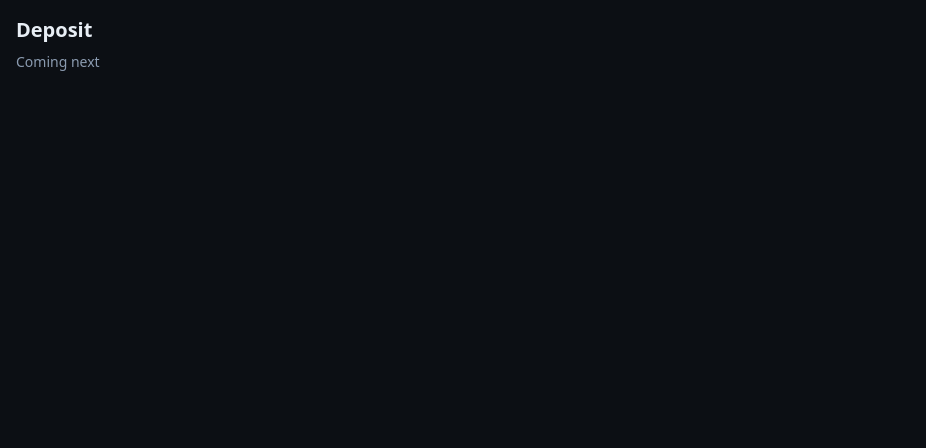
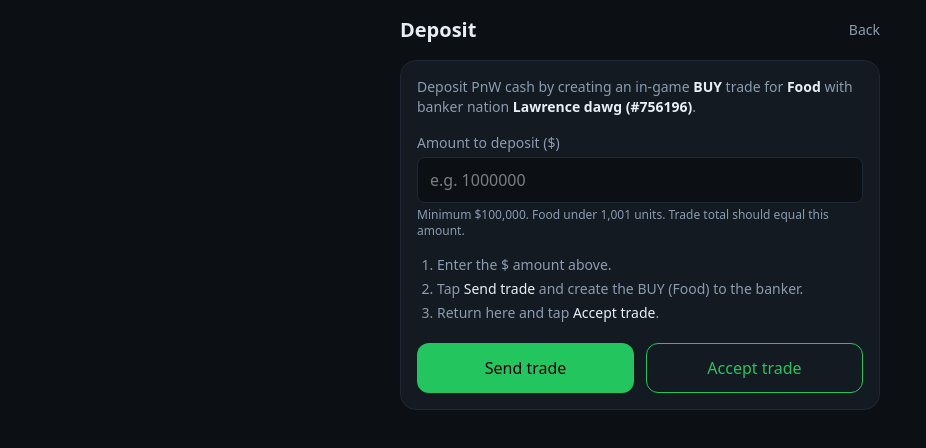
Before and after one commit to Olubest0090/Orbis-bet, a Next.js app: page /me/deposit in a window 1280 px wide. Shown: the top 448 px of the page, without its empty margins (0-926 px from the left). Built offline with nearby package versions, Linux system fonts and the light colour scheme.

Commit message:
Deposit page UI: Send trade + Accept trade placeholder

```diff
--- /dev/null
+++ b/app/api/deposit/accept/route.ts
@@ -0,0 +1,33 @@
+import { NextResponse } from "next/server";
+import { getSessionUserId } from "@/lib/auth";
+
+export async function POST(req: Request) {
+  const userId = await getSessionUserId();
+  if (!userId) {
+    return NextResponse.json({ error: "Not logged in" }, { status: 401 });
+  }
+
+  let amount = 0;
+  try {
+    const body = await req.json();
+    amount = Number(body.amount);
+  } catch {
+    return NextResponse.json({ error: "Invalid body" }, { status: 400 });
+  }
+
+  if (!Number.isFinite(amount) || amount < 100_000) {
+    return NextResponse.json(
+      { error: "Amount must be at least $100,000" },
+      { status: 400 }
+    );
+  }
+
+  // Trade accept + balance credit not wired yet (needs confirmed P&W mutation / manual flow).
+  return NextResponse.json(
+    {
+      error:
+        "Accept trade is not connected to Politics & War yet. UI works; auto-accept comes next.",
+    },
+    { status: 501 }
+  );
+}
--- a/app/me/deposit/page.tsx
+++ b/app/me/deposit/page.tsx
@@ -1,8 +1,129 @@
-export default function Page() {
+"use client";
+
+import Link from "next/link";
+import { useState } from "react";
+
+const BANKER_LEADER = "Lawrence dawg";
+const BANKER_NATION_ID = 756196;
+const TRADE_URL =
+  "https://politicsandwar.com/nation/trade/create?leadername=Lawrence+dawg";
+const MIN_DEPOSIT = 100_000;
+
+export default function DepositPage() {
+  const [amount, setAmount] = useState("");
+  const [message, setMessage] = useState("");
+  const [loading, setLoading] = useState(false);
+
+  const amountNum = Number(String(amount).replace(/,/g, ""));
+  const validAmount = Number.isFinite(amountNum) && amountNum >= MIN_DEPOSIT;
+
+  function onSendTrade() {
+    setMessage("");
+    if (!validAmount) {
+      setMessage(`Enter at least $${MIN_DEPOSIT.toLocaleString()} to deposit.`);
+      return;
+    }
+    window.open(TRADE_URL, "_blank", "noopener,noreferrer");
+    setMessage(
+      "Trade page opened. Create a BUY for FOOD to Lawrence dawg. Total value should match your deposit amount. Then come back and tap Accept trade."
+    );
+  }
+
+  async function onAcceptTrade() {
+    setMessage("");
+    if (!validAmount) {
+      setMessage(`Enter at least $${MIN_DEPOSIT.toLocaleString()} to deposit.`);
+      return;
+    }
+    setLoading(true);
+    try {
+      const res = await fetch("/api/deposit/accept", {
+        method: "POST",
+        headers: { "Content-Type": "application/json" },
+        body: JSON.stringify({ amount: amountNum }),
+      });
+      const data = await res.json().catch(() => ({}));
+      if (!res.ok) {
+        setMessage(data.error || `Could not accept trade (${res.status})`);
+        return;
+      }
+      setMessage(
+        data.message ||
+          `Deposit recorded. New balance: $${Number(data.balance ?? 0).toLocaleString()}`
+      );
+    } catch {
+      setMessage("Network error. Try again.");
+    } finally {
+      setLoading(false);
+    }
+  }
+
   return (
-    <main className="min-h-screen p-4">
-      <h1 className="text-xl font-bold capitalize">deposit</h1>
-      <p className="mt-2 text-sm text-[var(--muted)]">Coming next</p>
+    <main className="min-h-screen p-4 pb-24 max-w-lg mx-auto">
+      <div className="mb-4 flex items-center justify-between">
+        <h1 className="text-xl font-bold">Deposit</h1>
+        <Link href="/me" className="text-sm text-[var(--muted)]">
+          Back
+        </Link>
+      </div>
+
+      <div className="rounded-2xl border border-[var(--border)] bg-[var(--card)] p-4 space-y-4">
+        <p className="text-sm text-[var(--muted)]">
+          Deposit PnW cash by creating an in-game <strong className="text-[var(--text)]">BUY</strong>{" "}
+          trade for <strong className="text-[var(--text)]">Food</strong> with banker nation{" "}
+          <strong className="text-[var(--text)]">
+            {BANKER_LEADER} (#{BANKER_NATION_ID})
+          </strong>
+          .
+        </p>
+
+        <div>
+          <label className="mb-1 block text-sm text-[var(--muted)]">
+            Amount to deposit ($)
+          </label>
+          <input
+            type="text"
+            inputMode="numeric"
+            value={amount}
+            onChange={(e) => setAmount(e.target.value)}
+            placeholder="e.g. 1000000"
+            className="w-full rounded-lg border border-[var(--border)] bg-[var(--bg)] px-3 py-2.5 outline-none focus:border-[var(--green)]"
+          />
+          <p className="mt-1 text-xs text-[var(--muted)]">
+            Minimum ${MIN_DEPOSIT.toLocaleString()}. Food under 1,001 units. Trade total should equal this amount.
+          </p>
+        </div>
+
+        <ol className="list-decimal pl-5 text-sm text-[var(--muted)] space-y-1">
+          <li>Enter the $ amount above.</li>
+          <li>Tap <span className="text-[var(--text)]">Send trade</span> and create the BUY (Food) to the banker.</li>
+          <li>Return here and tap <span className="text-[var(--text)]">Accept trade</span>.</li>
+        </ol>
+
+        <div className="grid grid-cols-2 gap-3 pt-1">
+          <button
+            type="button"
+            onClick={onSendTrade}
+            className="rounded-xl bg-[var(--green)] py-3 text-sm font-semibold text-black"
+          >
+            Send trade
+          </button>
+          <button
+            type="button"
+            onClick={onAcceptTrade}
+            disabled={loading}
+            className="rounded-xl border border-[var(--green)] py-3 text-sm font-semibold text-[var(--green)] disabled:opacity-60"
+          >
+            {loading ? "Checking…" : "Accept trade"}
+          </button>
+        </div>
+
+        {message && (
+          <p className="text-sm text-[var(--muted)] border-t border-[var(--border)] pt-3">
+            {message}
+          </p>
+        )}
+      </div>
     </main>
   );
 }
```
